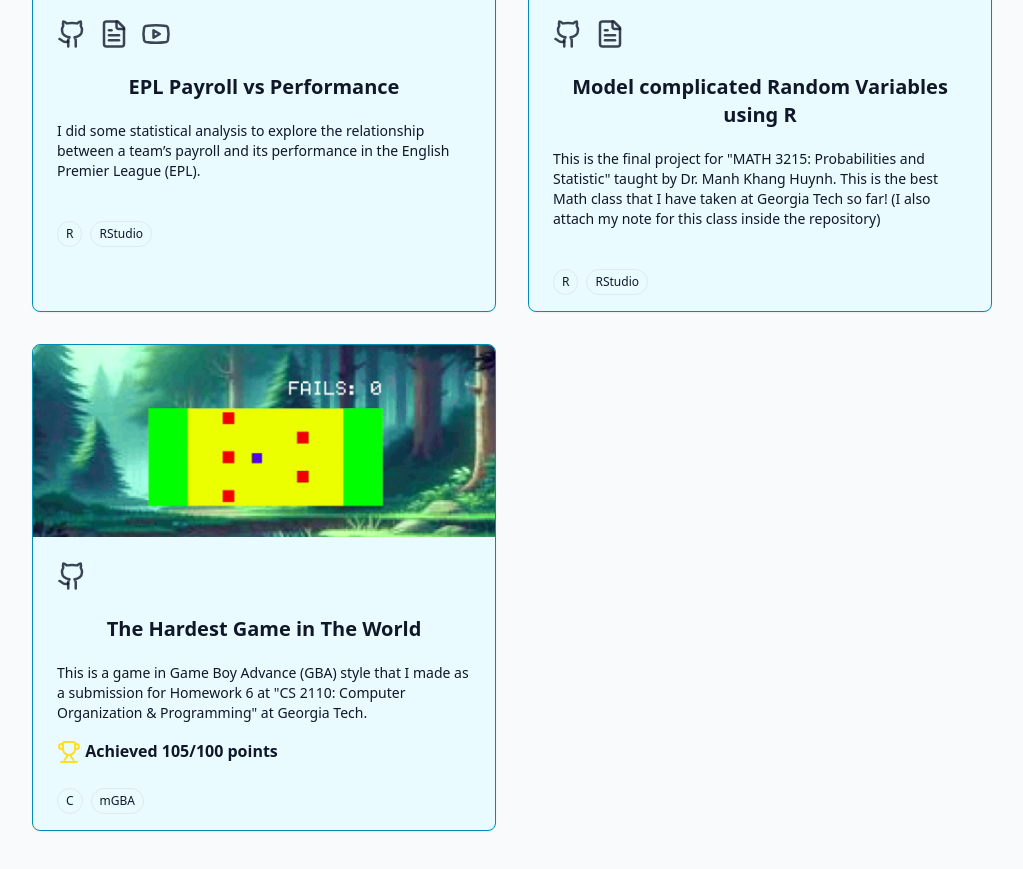
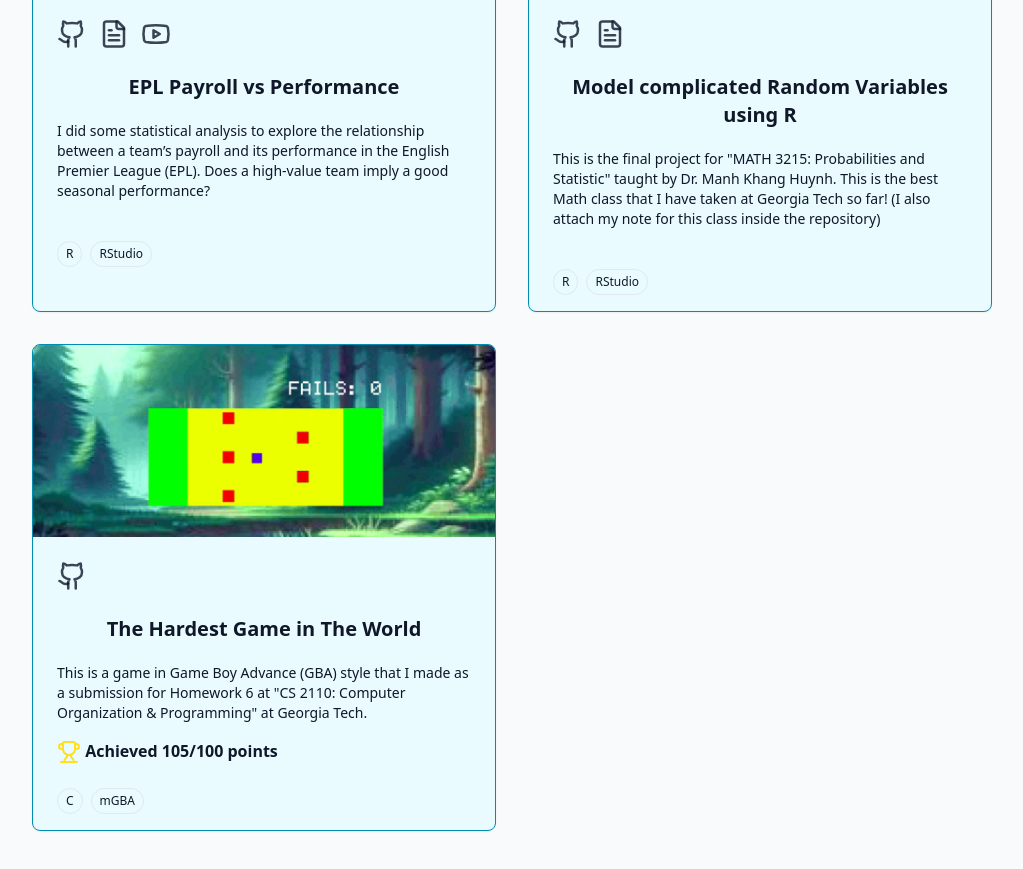
Before and after one commit to Softicles/thinhmnguyen.com, a React (Vite) app in the folder personal_web/: page / in a window 1280 px wide. Shown: the part 2220-3089 px from the top of the page, without its empty margins (128-1151 px from the left). Built offline with nearby package versions, Linux system fonts and the light colour scheme.

Commit message:
fix project

```diff
--- a/personal_web/src/components/ProjectsSection.jsx
+++ b/personal_web/src/components/ProjectsSection.jsx
@@ -43,7 +43,7 @@ const projects = [
         id: 3,
         title: "EPL Payroll vs Performance",
         description:
-            "I did some statistical analysis to explore the relationship between a team’s payroll and its performance in the English Premier League (EPL).",
+            "I did some statistical analysis to explore the relationship between a team’s payroll and its performance in the English Premier League (EPL). Does a high-value team imply a good seasonal performance?",
         image: "/projects/epl_analysis.png",
         tags: ["R", "RStudio"],
         urls: [
```
